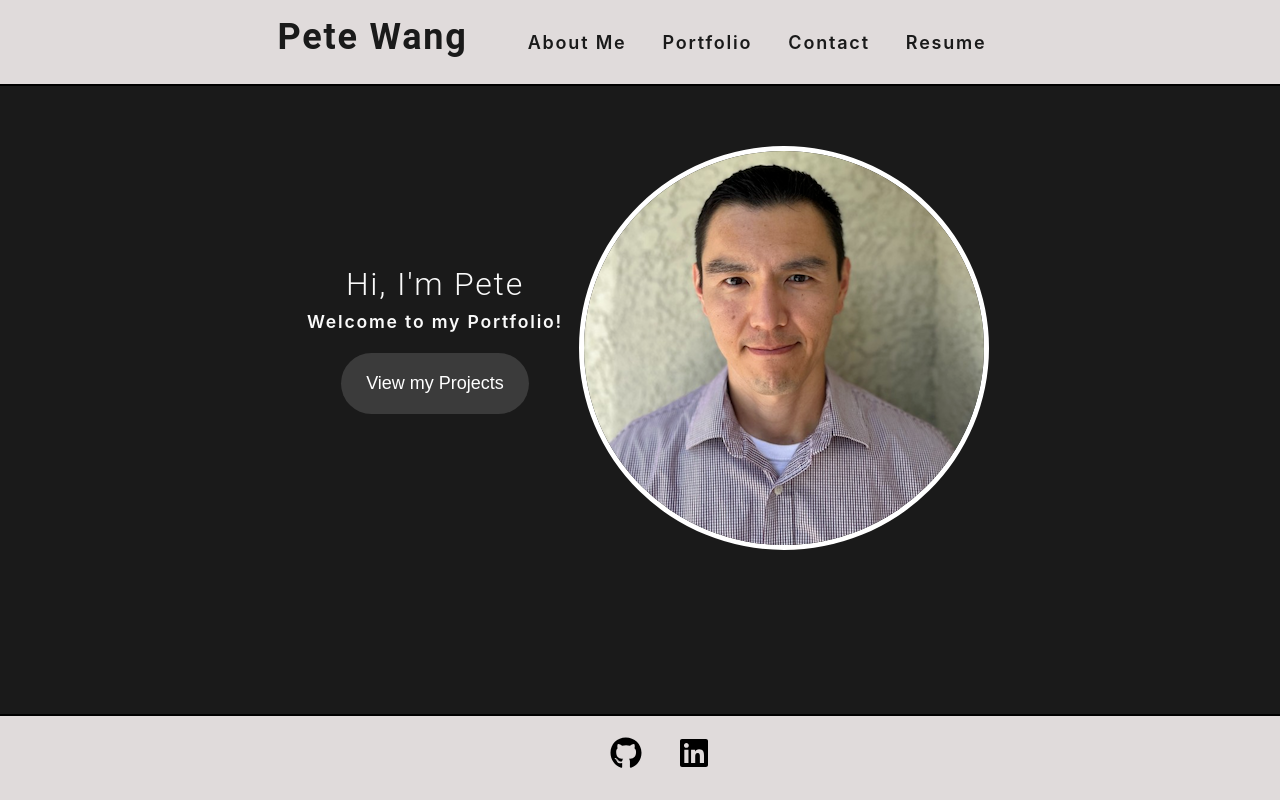
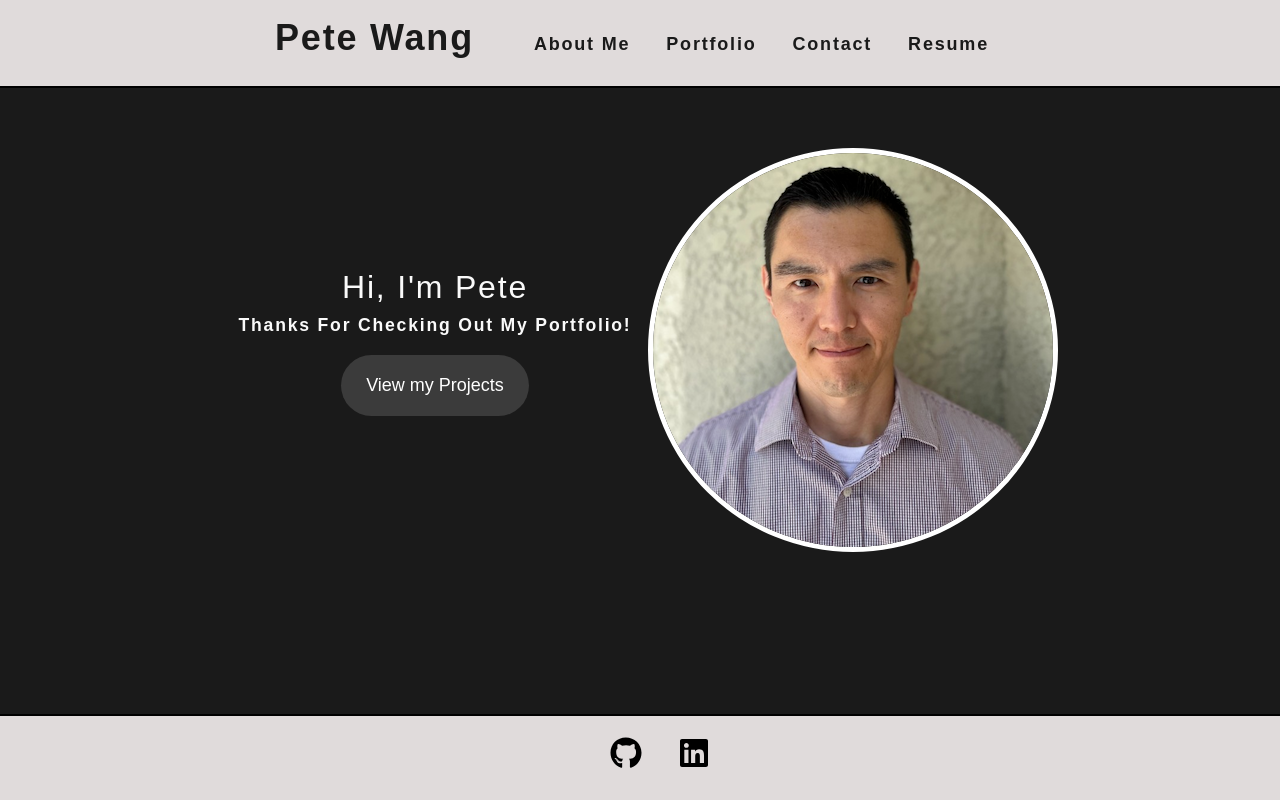
Before and after one commit to pbnj1/portfolio, a React (Create React App) app: page /#/ in a window 1280 px wide. Built offline with nearby package versions, Linux system fonts and the light colour scheme.

Commit message:
changed font

```diff
--- a/src/App.css
+++ b/src/App.css
@@ -27,9 +27,7 @@ main {
 html,
 body {
   min-height: 100%;
-  font-family: -apple-system, BlinkMacSystemFont, 'Segoe UI', 'Roboto', 'Oxygen',
-  'Ubuntu', 'Cantarell', 'Fira Sans', 'Droid Sans', 'Helvetica Neue',
-  sans-serif;
+  font-family: "Montserrat", sans-serif;
   -webkit-font-smoothing: antialiased;
   -moz-osx-font-smoothing: grayscale;
 }
@@ -51,7 +49,7 @@ h3,
 h4,
 h5,
 h6 {
-  font-family: 'Roboto', sans-serif;
+  font-family: "Montserrat", sans-serif;
   font-weight: 300;
   margin: 5px 0;
   line-height: 1.25;
@@ -178,13 +176,12 @@ li {
 nav a:hover {
   text-decoration: none;
   color: #f24e1e;
-  font-style:oblique;
+
 }
 
 .logo a:hover {
   text-decoration: none;
   color: #f24e1e;
-  font-style: italic;
 }
 
 nav li {
--- a/src/components/home/index.js
+++ b/src/components/home/index.js
@@ -7,7 +7,7 @@ function Home() {
     <section className="home my-5">
       <div className="title">
         <h2 >Hi, I'm Pete</h2>
-        <p>Welcome to my Portfolio!</p>
+        <p>Thanks For Checking Out My Portfolio!</p>
         <Link to="portfolio">
           <button>View my Projects</button>
         </Link>
```
